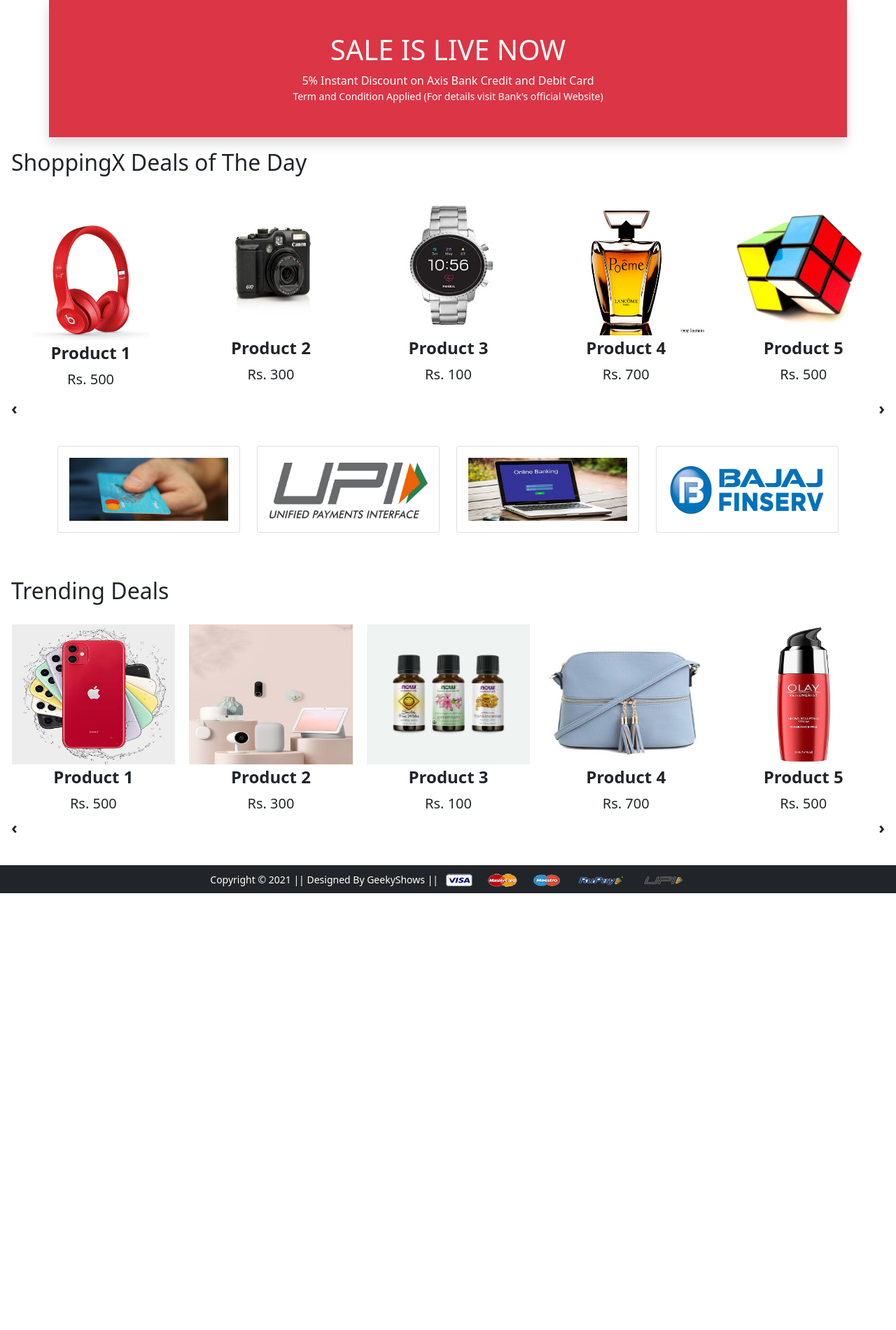
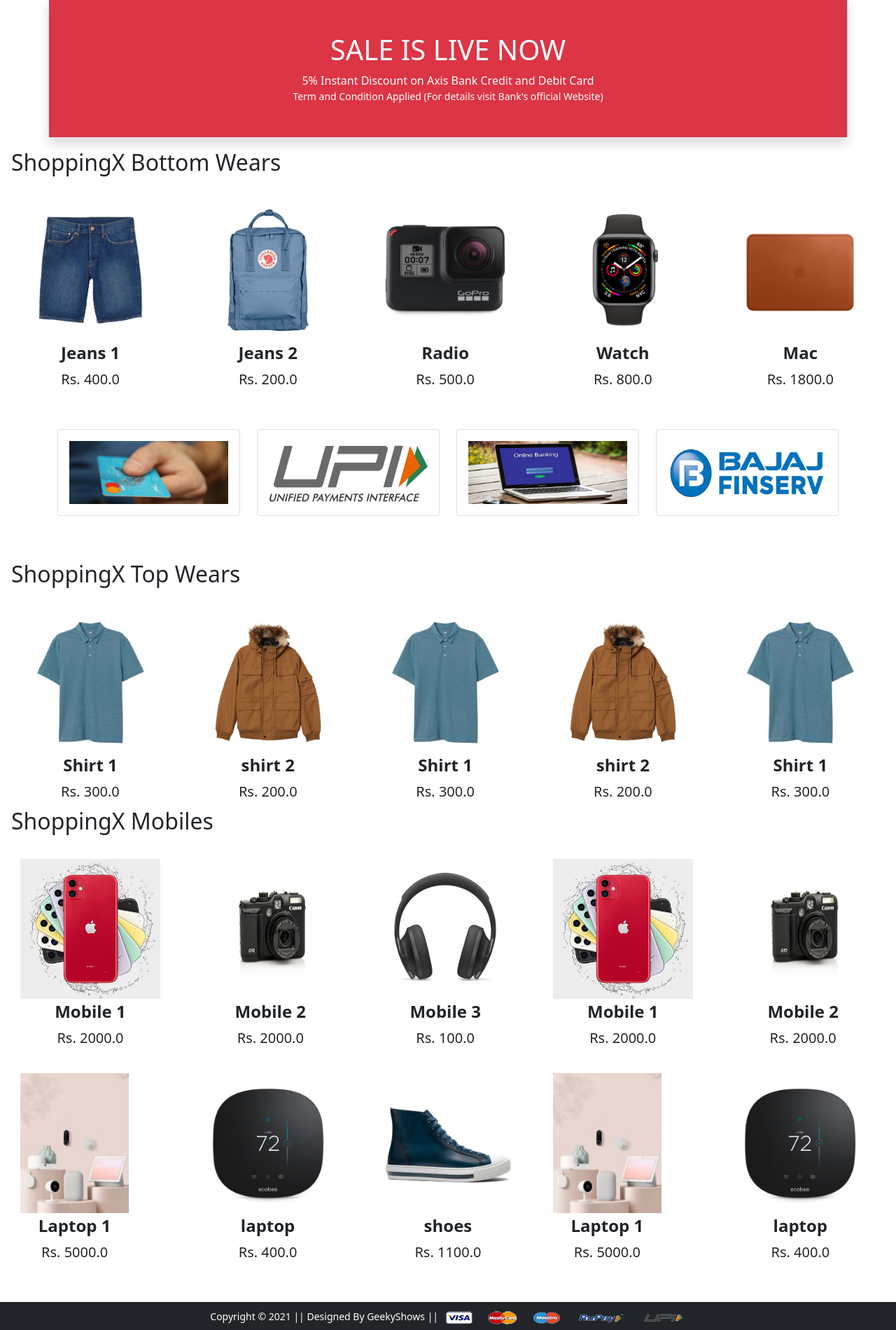
Before and after one commit to rehmat11872/ShoppingglyX-Django, a Django app: page / in a window 1280 px wide. Shown: the part 538-2438 px from the top of the page at 70% size. Before the commit the page ends 1814 px from the top, so only its background shows below. Run offline with Django 4.2, Linux system fonts and the light colour scheme; data comes from the database, SQL or seed files in the repository; both versions use the stored data as it was after the commit; some libraries are stand-ins or nearby versions.

Commit message:
Display Products

```diff
--- a/app/static/app/js/myscript.js
+++ b/app/static/app/js/myscript.js
@@ -1,4 +1,4 @@
-$('#slider1, #slider2, #slider3').owlCarousel({
+$('#slider1, #slider2, #slider3, #slider4').owlCarousel({
     loop: true,
     margin: 20,
     responsiveClass: true,
--- a/app/templates/app/home.html
+++ b/app/templates/app/home.html
@@ -46,21 +46,12 @@
 {% block main-content %}
 <!-- 1st Product Slider -->
 <div class="m-3">
- <h2>ShoppingX Deals of The Day</h2>
+ <h2>ShoppingX Bottom Wears</h2>
  <!-- Slider 1 -->
  <div class="owl-carousel" id="slider1">
-  <a href="{% url 'product-detail' %}" class="btn"><div class="item"><img src="{% static 'app/images/product/1.jpg' %}" alt="" height="200px"><span class="fw-bold">Product 1</span><br><span class="fs-5">Rs. 500</span></div></a>
-  <div class="item"><img src="{% static 'app/images/product/2.jpg' %}" alt="" height="200px"><span class="fw-bold">Product 2</span><br><span class="fs-5">Rs. 300</span></div>
-  <div class="item"><img src="{% static 'app/images/product/3.jpg' %}" alt="" height="200px"><span class="fw-bold">Product 3</span><br><span class="fs-5">Rs. 100</span></div>
-  <div class="item"><img src="{% static 'app/images/product/4.jpg' %}" alt="" height="200px"><span class="fw-bold">Product 4</span><br><span class="fs-5">Rs. 700</span></div>
-  <div class="item"><img src="{% static 'app/images/product/5.jpg' %}" alt="" height="200px"><span class="fw-bold">Product 5</span><br><span class="fs-5">Rs. 500</span></div>
-  <div class="item"><img src="{% static 'app/images/product/6.jpg' %}" alt="" height="200px"><span class="fw-bold">Product 6</span><br><span class="fs-5">Rs. 400</span></div>
-  <div class="item"><img src="{% static 'app/images/product/7.jpg' %}" alt="" height="200px"><span class="fw-bold">Product 7</span><br><span class="fs-5">Rs. 500</span></div>
-  <div class="item"><img src="{% static 'app/images/product/8.jpg' %}" alt="" height="200px"><span class="fw-bold">Product 8</span><br><span class="fs-5">Rs. 300</span></div>
-  <div class="item"><img src="{% static 'app/images/product/9.jpg' %}" alt="" height="200px"><span class="fw-bold">Product 9</span><br><span class="fs-5">Rs. 600</span></div>
-  <div class="item"><img src="{% static 'app/images/product/10.jpg' %}" alt="" height="200px"><span class="fw-bold">Product 10</span><br><span class="fs-5">Rs. 900</span></div>
-  <div class="item"><img src="{% static 'app/images/product/11.jpg' %}" alt="" height="200px"><span class="fw-bold">Product 11</span><br><span class="fs-5">Rs. 100</span></div>
-  <div class="item"><img src="{% static 'app/images/product/12.jpg' %}" alt="" height="200px"><span class="fw-bold">Product 12</span><br><span class="fs-5">Rs. 200</span></div>
+  {% for b in bottomwears %}
+  <a href="{% url 'product-detail' %}" class="btn"><div class="item"><img src="{{b.product_image.url}}" alt="" height="200px"><span class="fw-bold">{{b.title}}</span><br><span class="fs-5">Rs. {{b.discounted_price}}</span></div></a>
+  {% endfor%}
  </div>
 </div>
 <!-- End 1st Product Slider -->
@@ -102,22 +93,41 @@
 
 <!-- 2nd Product Slider -->
 <div class="mx-3">
- <h2>Trending Deals</h2>
+ <h2>ShoppingX Top Wears</h2>
  <!-- Slider 2 -->
  <div class="owl-carousel" id="slider2">
-  <div class="item"><img src="{% static 'app/images/product/12.jpg' %}" alt="" height="200px"><span class="fw-bold">Product 1</span><br><span class="fs-5">Rs. 500</span></div>
-  <div class="item"><img src="{% static 'app/images/product/11.jpg' %}" alt="" height="200px"><span class="fw-bold">Product 2</span><br><span class="fs-5">Rs. 300</span></div>
-  <div class="item"><img src="{% static 'app/images/product/10.jpg' %}" alt="" height="200px"><span class="fw-bold">Product 3</span><br><span class="fs-5">Rs. 100</span></div>
-  <div class="item"><img src="{% static 'app/images/product/9.jpg' %}" alt="" height="200px"><span class="fw-bold">Product 4</span><br><span class="fs-5">Rs. 700</span></div>
-  <div class="item"><img src="{% static 'app/images/product/8.jpg' %}" alt="" height="200px"><span class="fw-bold">Product 5</span><br><span class="fs-5">Rs. 500</span></div>
-  <div class="item"><img src="{% static 'app/images/product/11.jpg' %}" alt="" height="200px"><span class="fw-bold">Product 6</span><br><span class="fs-5">Rs. 400</span></div>
-  <div class="item"><img src="{% static 'app/images/product/5.jpg' %}" alt="" height="200px"><span class="fw-bold">Product 7</span><br><span class="fs-5">Rs. 500</span></div>
-  <div class="item"><img src="{% static 'app/images/product/11.jpg' %}" alt="" height="200px"><span class="fw-bold">Product 8</span><br><span class="fs-5">Rs. 300</span></div>
-  <div class="item"><img src="{% static 'app/images/product/12.jpg' %}" alt="" height="200px"><span class="fw-bold">Product 9</span><br><span class="fs-5">Rs. 600</span></div>
-  <div class="item"><img src="{% static 'app/images/product/7.jpg' %}" alt="" height="200px"><span class="fw-bold">Product 10</span><br><span class="fs-5">Rs. 900</span></div>
-  <div class="item"><img src="{% static 'app/images/product/6.jpg' %}" alt="" height="200px"><span class="fw-bold">Product 11</span><br><span class="fs-5">Rs. 100</span></div>
-  <div class="item"><img src="{% static 'app/images/product/10.jpg' %}" alt="" height="200px"><span class="fw-bold">Product 12</span><br><span class="fs-5">Rs. 200</span></div>
+  {% for tp in topwears %}
+  <a href="{% url 'product-detail' %}" class="btn"><div class="item"><img src="{{tp.product_image.url}}" alt="" height="200px"><span class="fw-bold">{{tp.title}}</span><br><span class="fs-5">Rs. {{tp.discounted_price}}</span></div></a>
+  {% endfor%}
  </div>
 </div>
+
 <!-- End 2nd Product Slider -->
+
+<!-- 3nd Product Slider -->
+<div class="mx-3">
+  <h2>ShoppingX Mobiles</h2>
+  <!-- Slider 2 -->
+  <div class="owl-carousel" id="slider3">
+   {% for m in  mobiles %}
+   <a href="{% url 'product-detail' %}" class="btn"><div class="item"><img src="{{m.product_image.url}}" alt="" height="200px"><span class="fw-bold">{{m.title}}</span><br><span class="fs-5">Rs. {{m.discounted_price}}</span></div></a>
+   {% endfor%}
+  </div>
+ </div>
+ <!-- End 3nd Product Slider -->
+
+ <!-- 4th Product Slider -->
+<div class="mx-3">
+  <!-- <h2>ShoppingX Laptops</h2> -->
+  <!-- Slider 2 -->
+
+  <div class="owl-carousel" id="slider4">
+   {% for n in  laptops %}
+
+   <a href="{% url 'product-detail' %}" class="btn"><div class="item"><img src="{{n.product_image.url}}" alt="" height="200px"><span class="fw-bold">{{n.title}}</span><br><span class="fs-5">Rs. {{n.discounted_price}}</span></div></a>
+   {% endfor %}
+  </div>
+ </div>
+ <!-- End 4th Product Slider -->
+
 {% endblock main-content %}
--- a/app/urls.py
+++ b/app/urls.py
@@ -1,5 +1,7 @@
 from django.urls import path
 from app import views
+from django.conf import settings
+from django.conf.urls.static import static
 urlpatterns = [
     path('', views.HomeView.as_view(), name='home'),
     path('product-detail/', views.product_detail, name='product-detail'),
@@ -13,4 +15,4 @@
     path('login/', views.login, name='login'),
     path('registration/', views.customerregistration, name='customerregistration'),
     path('checkout/', views.checkout, name='checkout'),
-]
+] + static(settings.MEDIA_URL, document_root=settings.MEDIA_ROOT)
--- a/app/views.py
+++ b/app/views.py
@@ -1,15 +1,31 @@
 from django.shortcuts import render
 # from django.views.generic.list import ListView
 from django.views.generic.base import TemplateView
+from django.views import View
+from .models import *
 
+class HomeView(View):
 
-class HomeView(TemplateView):
-    template_name = 'app/home.html'
+    def get(self, request):
+        topwears = Product.objects.filter(category='TW')
+        bottomwears = Product.objects.filter(category='BW')
+        mobiles = Product.objects.filter(category='M')
+        laptops = Product.objects.filter(category='L')
+        print(laptops, 'laptops::::')
+        context = {
+            'topwears':topwears,
+            'bottomwears': bottomwears,
+            'mobiles': mobiles,
+            'laptops': laptops
+        }
+        return render(request, 'app/home.html', context)
+# class HomeView(TemplateView):
+#     template_name = 'app/home.html'
 
-    def get_context_data(self, **kwargs):
-        context = super().get_context_data(**kwargs)
-        # context['latest_articles'] = Article.objects.all()[:5]
-        return context
+#     def get_context_data(self, **kwargs):
+#         context = super().get_context_data(**kwargs)
+#         # context['latest_articles'] = Article.objects.all()[:5]
+#         return context
 
 
 
--- a/shoppinglyx/settings.py
+++ b/shoppinglyx/settings.py
@@ -122,3 +122,6 @@
 # https://docs.djangoproject.com/en/4.0/ref/settings/#default-auto-field
 
 DEFAULT_AUTO_FIELD = 'django.db.models.BigAutoField'
+
+MEDIA_URL = '/media/'
+MEDIA_ROOT = BASE_DIR / 'media'
```
Also changed, not shown: db.sqlite3, media/productimg/1.jpg (added), media/productimg/10.jpg (added), media/productimg/11.jpg (added), media/productimg/11_8uXS9uH.jpg (added), media/productimg/12-1.jpg (added), media/productimg/12.jpg (added), media/productimg/2.jpg (added), media/productimg/2_6qAsMG9.jpg (added), media/productimg/3.jpg (added), media/productimg/4.jpg (added), media/productimg/5.jpg (added), media/productimg/7.jpg (added), media/productimg/9.jpg (added).
